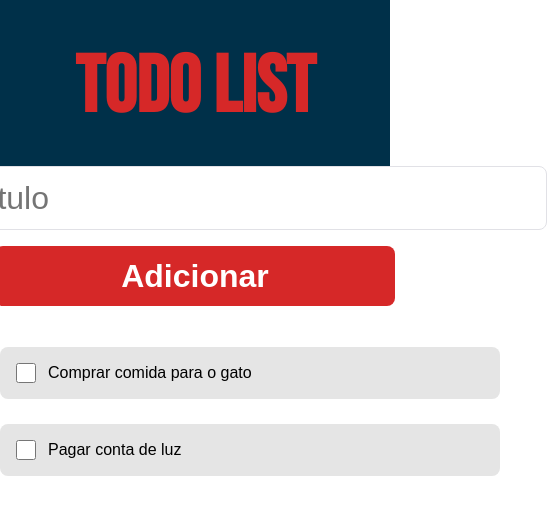
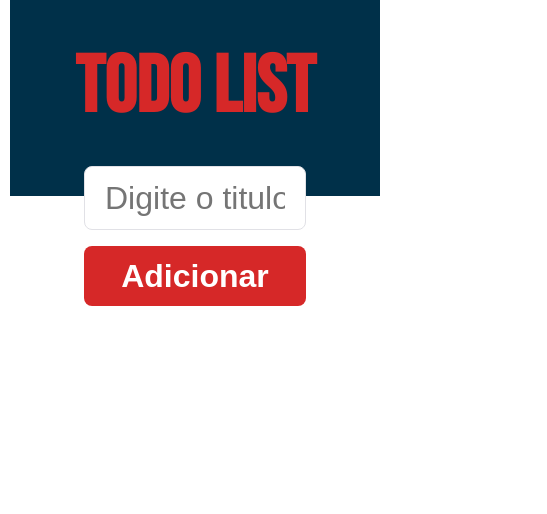
Before and after one commit to Eurico77/todo-list-react, a React (Create React App) app: page / in a window 390 px wide. Shown: the top 514 px of the page, 547 px wide, since content can reach past the window. Built offline with nearby package versions, Linux system fonts and the light colour scheme; a web font is replaced by a local one.

Commit message:
refactor: adjustments of responsive

```diff
--- a/src/components/Card/style.js
+++ b/src/components/Card/style.js
@@ -13,6 +13,11 @@ export const CardContainer = styled.div`
   padding: 40px 20px;
 
   background-color: #e5e5e5;
+
+  @media screen and (max-width: 768px) {
+    max-width: 100%;
+    padding: 0 10px;
+  }
 `;
 
 export const CardWrapper = styled.div`
@@ -26,6 +31,11 @@ export const CardWrapper = styled.div`
   padding: 16px;
 
   background-color: ${({ completed }) => (completed ? 'red' : '#e5e5e5')};
+
+  @media screen and (max-width: 768px) {
+    max-width: 80%;
+    font-size: 2rem;
+  }
 `;
 
 export const CardTitle = styled.p`
@@ -35,6 +45,12 @@ export const CardTitle = styled.p`
   color: #000;
   text-align: center;
   font-family: sans-serif;
+
+  @media screen and (max-width: 768px) {
+    max-width: 90%;
+    padding: 10px;
+    margin: 0 auto;
+  }
 `;
 
 export const Checkbox = styled.input`
@@ -48,6 +64,13 @@ export const Checkbox = styled.input`
   &:checked {
     background-color: red;
   }
+
+  @media screen and (max-width: 768px) {
+    max-width: 100%;
+    padding: 80px 10px;
+    width: 50px;
+    height: 50px;
+  }
 `;
 
 export const CardButton = styled.button`
@@ -56,4 +79,9 @@ export const CardButton = styled.button`
   border: none;
   border-radius: 8px;
   background-color: #d62828;
+
+  @media screen and (max-width: 768px) {
+    max-width: 100%;
+    padding: 0 10px;
+  }
 `;
--- a/src/components/Form/styles.js
+++ b/src/components/Form/styles.js
@@ -6,6 +6,10 @@ export const Container = styled.div`
   flex-direction: column;
   align-items: center;
   margin-top: 20px;
+
+  @media screen and (max-width: 768px) {
+    max-width: 100%;
+  }
 `;
 
 export const Input = styled.input`
@@ -19,6 +23,10 @@ export const Input = styled.input`
   margin-top: -50px;
   outline: none;
   transition: border-color 0.2s;
+
+  @media screen and (max-width: 768px) {
+    max-width: 60%;
+  }
 `;
 
 export const Button = styled.button`
@@ -37,4 +45,8 @@ export const Button = styled.button`
   &:hover {
     background-color: #f63823;
   }
+
+  @media screen and (max-width: 768px) {
+    max-width: 60%;
+  }
 `;
--- a/src/components/Header/style.js
+++ b/src/components/Header/style.js
@@ -9,6 +9,10 @@ export const Container = styled.div`
   flex-direction: column;
   align-items: center;
   justify-content: center;
+
+  @media screen and (max-width: 768px) {
+    max-width: 85vh;
+  }
 `;
 
 export const Title = styled.h1`
@@ -16,4 +20,9 @@ export const Title = styled.h1`
   color: #d62828;
   margin-bottom: 20px;
   text-align: center;
+
+  @media screen and (max-width: 768px) {
+    max-width: 100%;
+    padding: 0 10px;
+  }
 `;
--- a/src/pages/Home/index.jsx
+++ b/src/pages/Home/index.jsx
@@ -3,20 +3,10 @@ import { Card } from '../../components/Card';
 import { InputContainer } from '../../components/Form';
 
 import { useState } from 'react';
+import { Container } from '../../styles/global';
 
 export function Home() {
-  const [tasks, setTasks] = useState([
-    {
-      id: 1,
-      title: 'Comprar comida para o gato',
-      completed: false,
-    },
-    {
-      id: 2,
-      title: 'Pagar conta de luz',
-      completed: false,
-    },
-  ]);
+  const [tasks, setTasks] = useState([]);
   const [newTaskTitle, setNewTaskTitle] = useState('');
 
   function handleCreateNewTask() {
@@ -45,7 +35,7 @@ export function Home() {
   }
 
   return (
-    <>
+    <Container>
       <Header />
       <InputContainer
         onSubmit={handleCreateNewTask}
@@ -60,6 +50,6 @@ export function Home() {
           onToggleTaskCompletion={() => handleToggleTaskCompletion(task.id)}
         />
       ))}
-    </>
+    </Container>
   );
 }
--- a/src/styles/global.js
+++ b/src/styles/global.js
@@ -1,4 +1,4 @@
-import { createGlobalStyle } from 'styled-components';
+import styled, { createGlobalStyle } from 'styled-components';
 
 export default createGlobalStyle`
   * {
@@ -9,6 +9,18 @@ export default createGlobalStyle`
   body {
     font-family: 'Bebas Neue', cursive;
     -webkit-font-smoothing: antialiased;
+     height: 100%;
   }
+`;
 
+export const Container = styled.div`
+  max-width: 1000px;
+  margin: 0 auto;
+  padding: 0 20px;
+  min-height: 100vh;
+
+  @media screen and (max-width: 768px) {
+    max-width: 100%;
+    padding: 0 10px;
+  }
 `;
```
Also changed, not shown: package.json (+0 -12 lines).
